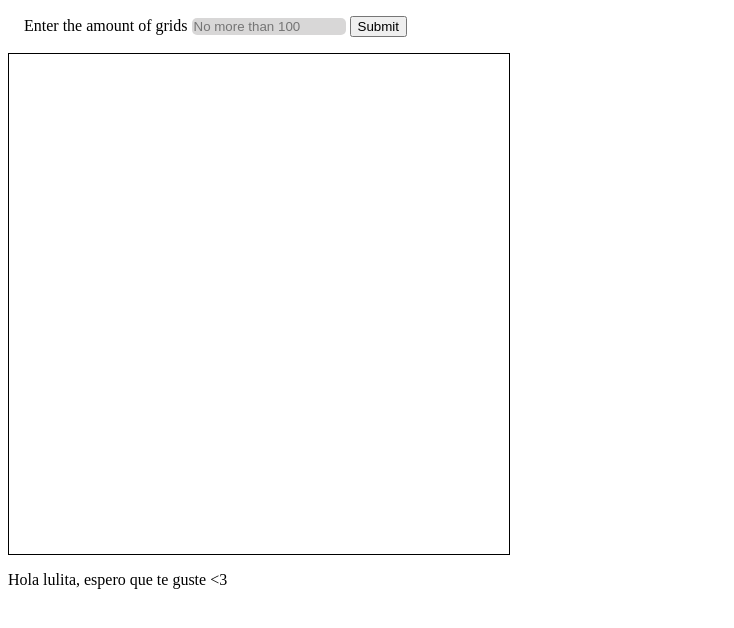
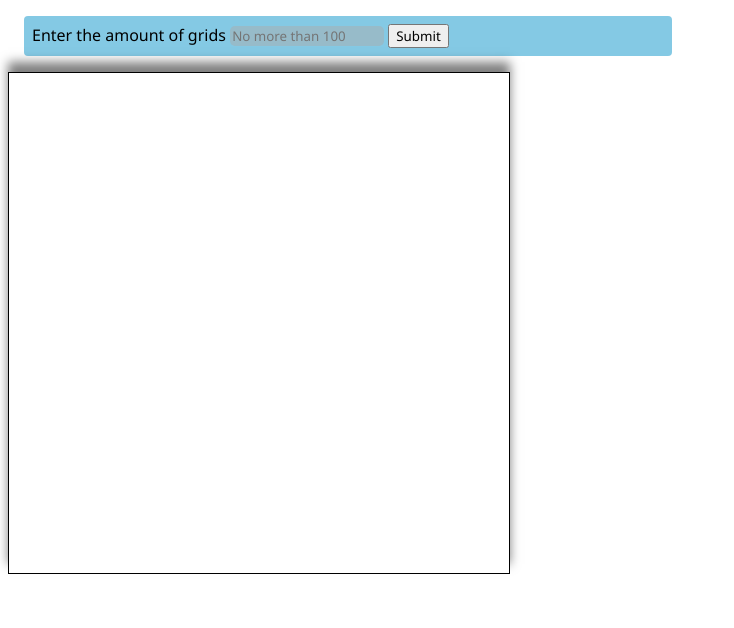
Before and after one commit to tomasitogh/etch-a-sketch, a plain HTML site: page index.html in a window 1280 px wide. Shown: the whole page, without its empty margins (0-734 px from the left). Drawn offline with Linux system fonts and the light colour scheme.

Commit message:
Added some more style and shadow.

```diff
--- a/index.html
+++ b/index.html
@@ -15,7 +15,6 @@
     <div id="grid-container">
         <!-- Aca van los grid squares -->
     </div>
-    <p>Hola lulita, espero que te guste <3</p>
     <script src="script.js"></script>
 </body>
 </html>
--- a/style.css
+++ b/style.css
@@ -1,3 +1,6 @@
+* {
+    font-family: 'Segoe UI', Tahoma, Geneva, Verdana, sans-serif;
+}
 div#input-container #input {
     border: 0;
     border-radius: 5px;
@@ -7,6 +10,10 @@ div#input-container #input {
 
 div#input-container {
     margin: 16px;
+    background-color: #44add6a7;
+    padding: 8px;
+    border-radius: 4px;
+    max-width: 50%;
 }
 
 .grid-squares {
@@ -18,11 +25,10 @@ div#input-container {
 #grid-container {
     display: flex;
     flex-wrap: wrap;
-
     width: 500px;
     height: 500px;
     border: 1px solid black;
-
+    box-shadow: 0 -10px 10px rgba(0, 0, 0, 0.5); /* sombra arriba con desenfoque */
 }
 
 /*
```
